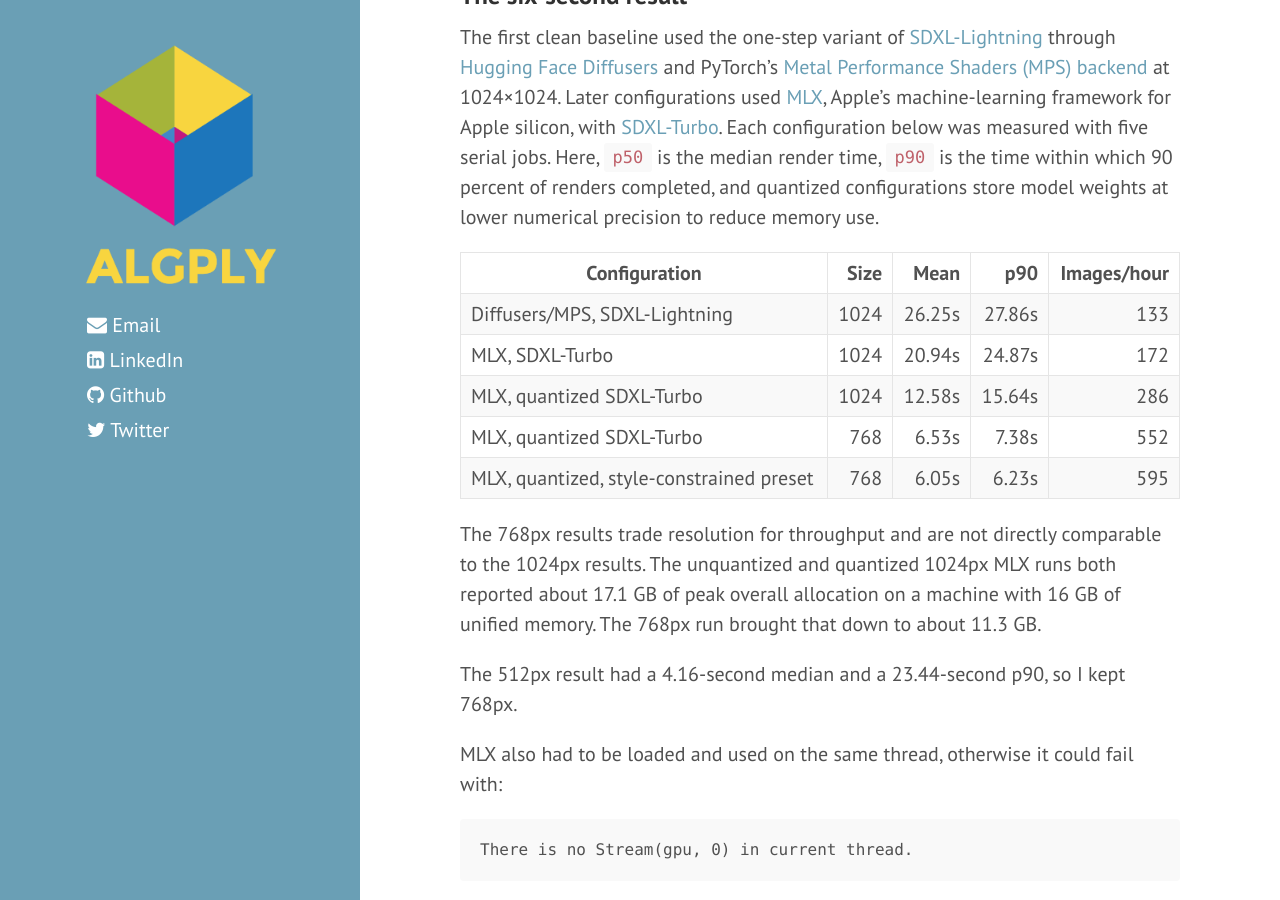
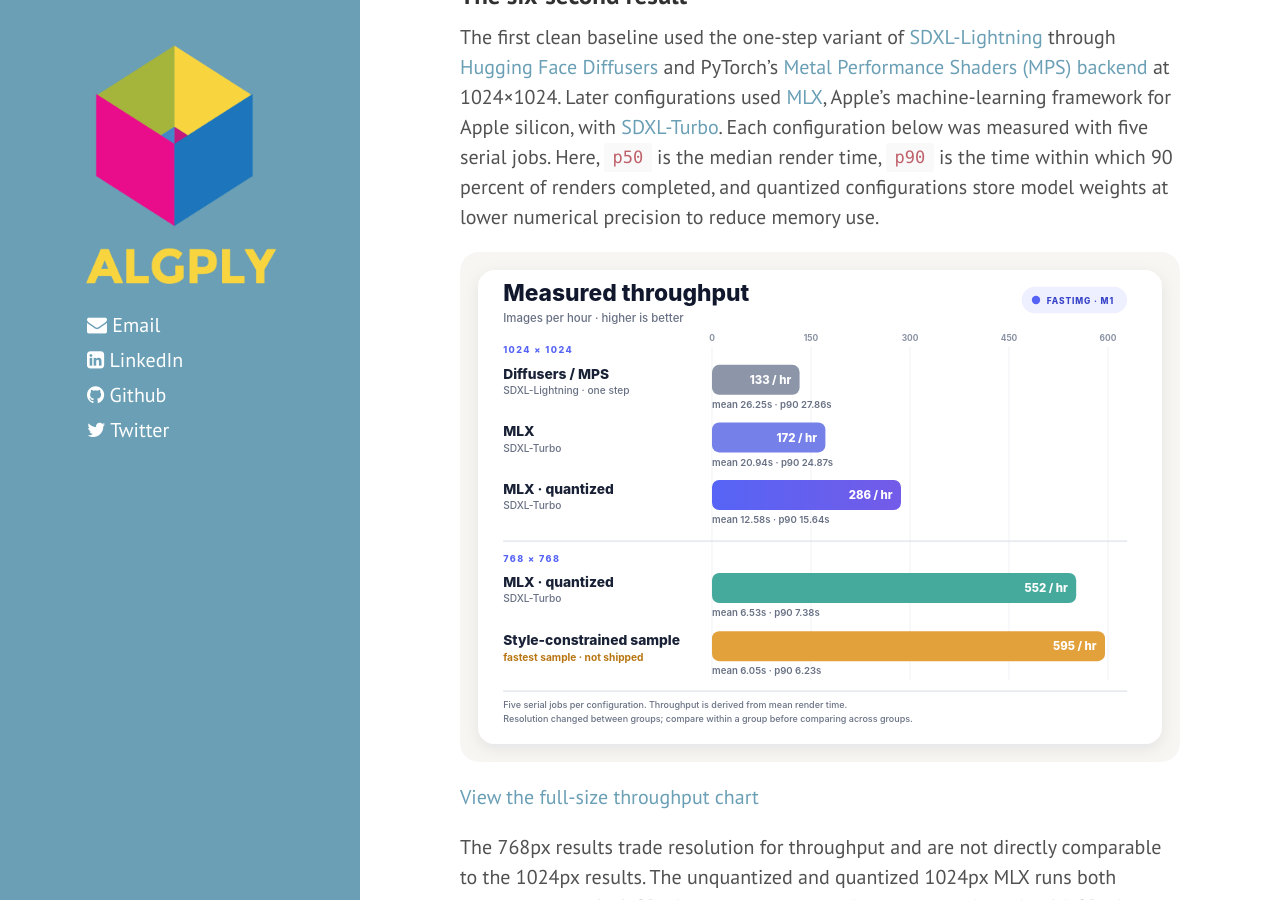
Before and after one commit to josephgardner/josephgardner.github.io, a Jekyll site: the page built from _posts/2026-07-19-agent-session-protocol.md, in a window 1280 px wide and 900 px high, scrolled down 842 px. Built offline with Jekyll 4.4.1, drawn with Linux system fonts in a browser that asks for light colours; nearby versions of some CDN libraries; comment, search, counter and statistics services are not loaded.

Commit message:
Replace benchmark table with chart

```diff
--- a/_posts/2026-07-19-agent-session-protocol.md
+++ b/_posts/2026-07-19-agent-session-protocol.md
@@ -51,13 +51,9 @@
 completed, and quantized configurations store model weights at lower numerical
 precision to reduce memory use.
 
-| Configuration | Size | Mean | p90 | Images/hour |
-| --- | ---: | ---: | ---: | ---: |
-| Diffusers/MPS, SDXL-Lightning | 1024 | 26.25s | 27.86s | 133 |
-| MLX, SDXL-Turbo | 1024 | 20.94s | 24.87s | 172 |
-| MLX, quantized SDXL-Turbo | 1024 | 12.58s | 15.64s | 286 |
-| MLX, quantized SDXL-Turbo | 768 | 6.53s | 7.38s | 552 |
-| MLX, quantized, style-constrained preset | 768 | 6.05s | 6.23s | 595 |
+[![FastImg measured throughput across five configurations](/public/fastimg-throughput.svg)](/public/fastimg-throughput.svg)
+
+[View the full-size throughput chart](/public/fastimg-throughput.svg)
 
 The 768px results trade resolution for throughput and are not directly
 comparable to the 1024px results. The unquantized and quantized 1024px MLX runs
```
Also changed, not shown: public/fastimg-throughput.svg (added).
